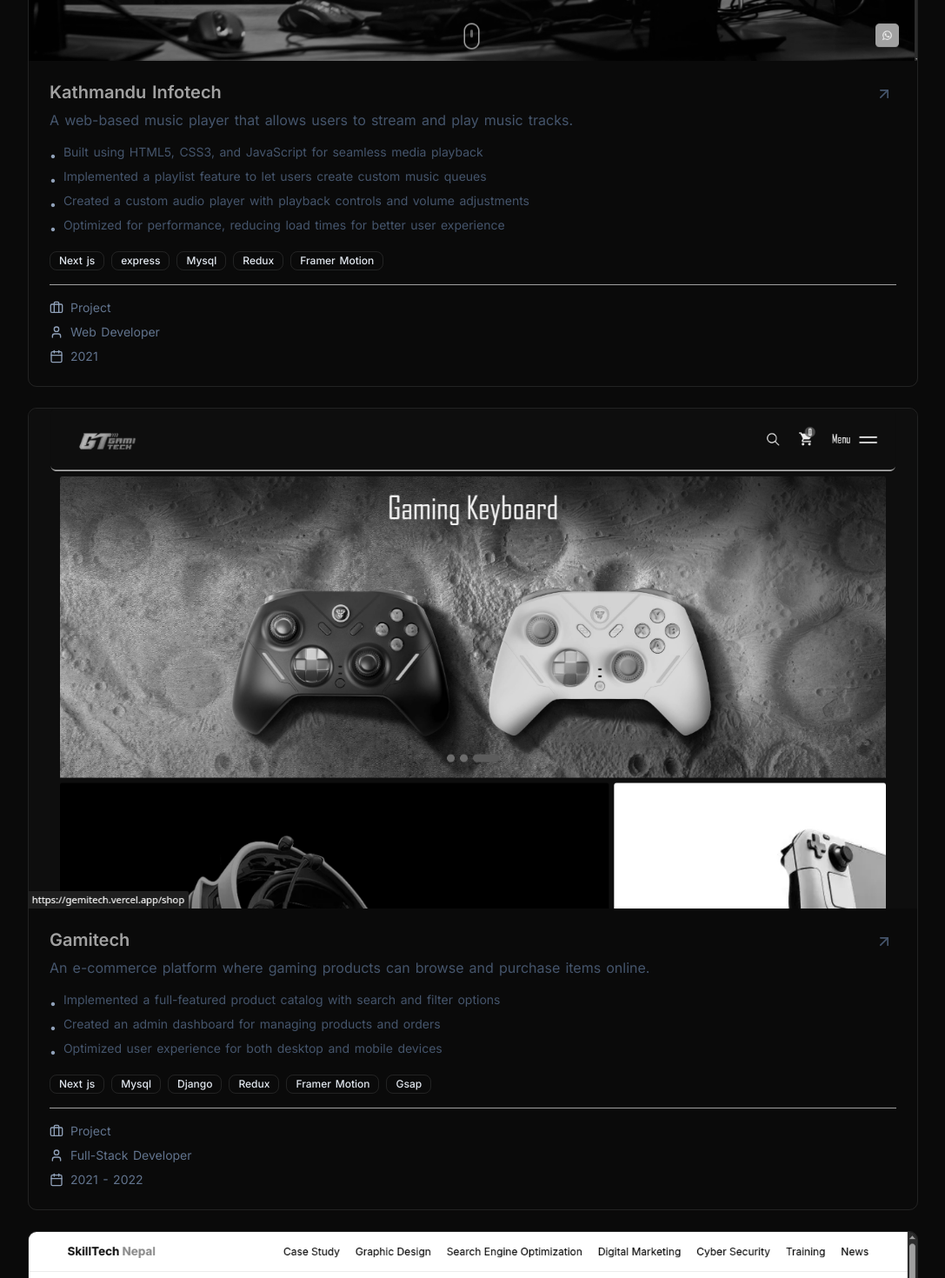
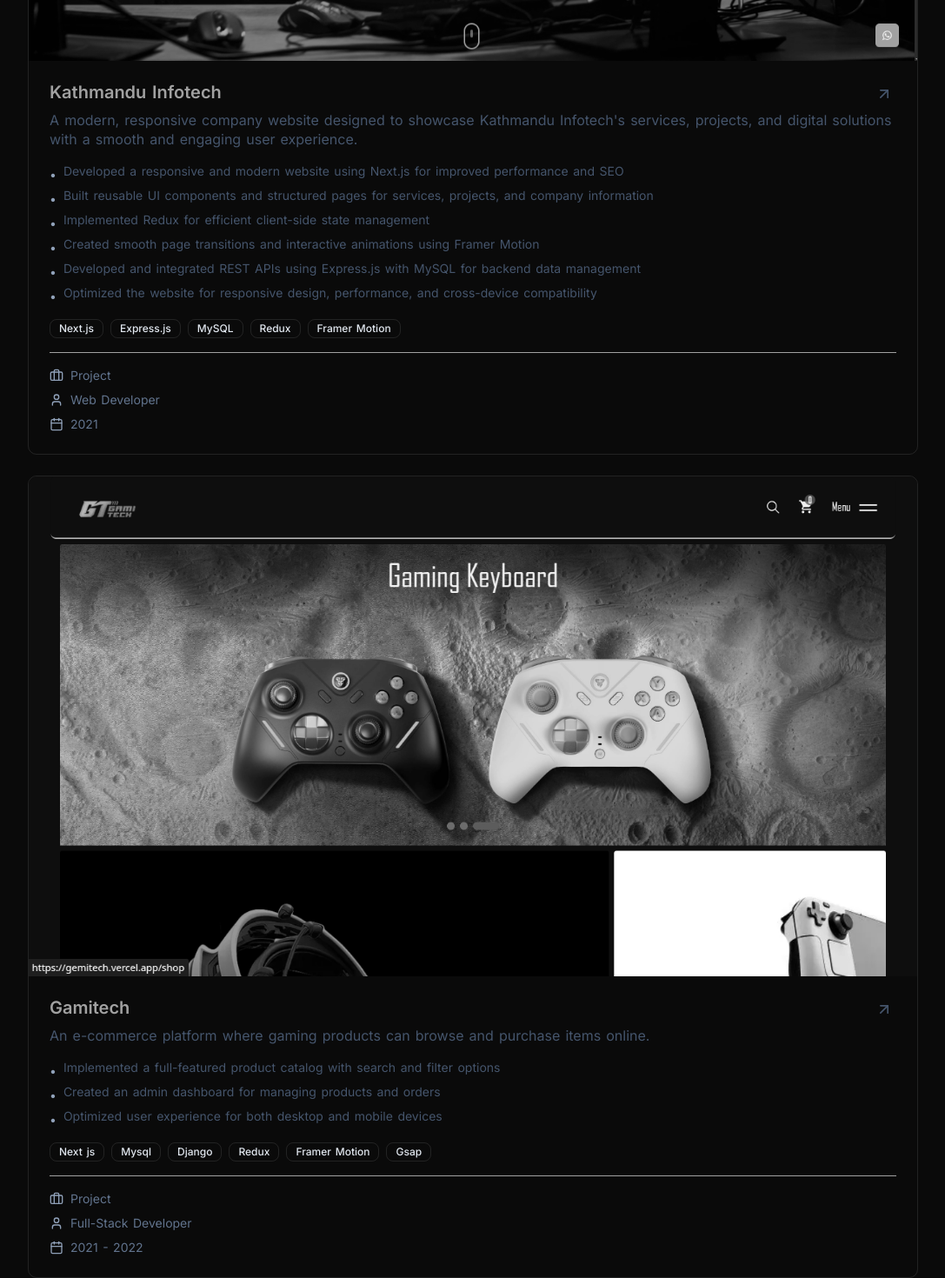
Before and after one commit to prabinnnnnnn/profolio_v2, a Next.js app: page / in a window 1280 px wide. Shown: the part 2520-3990 px from the top of the page at 87% size, without its empty margins (96-1183 px from the left). Built offline with nearby package versions, Linux system fonts and the light colour scheme.

Commit message:
refactor: changes in ui 	- certification: change the logo of simplilearn 	- project: add redirect links to showcase the works 	- remove the "use client" from other pages to render ui in server

```diff
--- a/src/app/(main)/page.tsx
+++ b/src/app/(main)/page.tsx
@@ -1,4 +1,3 @@
-"use client";
 import Skills from "@/components/features";
 import HeroSection from "@/components/hero-section";
 import { Certificate } from "@/components/certificte";
@@ -7,12 +6,12 @@
 
 export default function Home() {
     return (
-        <main className="flex flex-col items-center justify-center  ">
+        <main className="flex flex-col items-center justify-center ">
             <HeroSection />
             <Skills />
             <Projects />
             <Certificate />
-            <Skill/>
+            <Skill />
         </main>
     );
 }
--- a/src/components/card/project-card.tsx
+++ b/src/components/card/project-card.tsx
@@ -1,8 +1,8 @@
 
-import React from "react";
 import { ArrowUpRight, Calendar, Briefcase, User } from "lucide-react";
 import Tag from "./tag";
 import Image from "next/image";
+import Link from "next/link";
 
 interface ProjectCardProps {
     project: {
@@ -16,7 +16,7 @@
         type?: string;
         startDate?: string;
         endDate?: string;
-        link?: {
+        link: {
             href: string;
             label: string
         }
@@ -26,7 +26,7 @@
 
 const ProjectCard = ({ project }: ProjectCardProps) => {
     return (
-        <div className="group rounded-lg overflow-hidden border hover:shadow-md transition-all duration-300">
+        <Link href={project.link.href} target="_blank" className="overflow-hidden transition-all duration-300 border rounded-lg group hover:shadow-md">
             <div className="relative aspect-auto ">
                 <Image
                     src={project.image}
@@ -37,24 +37,23 @@
                     className="w-full h-full grayscale "
                 />
             </div>
-            <div className="p-6 col-span-2">
-                <div className="flex justify-between items-start">
-                    <h3 className="text-xl font-semibold leading-tight mb-2 text-muted-foreground">{project.title}</h3>
-                    <a
-                        href={project.link?.href}
-                        className="text-slate-600 hover:text-slate-900 transition-colors p-1 rounded-full hover:bg-slate-100"
+            <div className="col-span-2 p-6">
+                <div className="flex items-start justify-between">
+                    <h3 className="mb-2 text-xl font-semibold leading-tight text-muted-foreground">{project.title}</h3>
+                    <div
+                        className="p-1 transition-colors rounded-full text-slate-600 hover:text-slate-900 hover:bg-slate-100"
                         aria-label="View project"
                     >
-                        <ArrowUpRight className="h-5 w-5" />
-                    </a>
+                        <ArrowUpRight className="w-5 h-5" />
+                    </div>
                 </div>
-                <p className="text-slate-600 mb-4">{project.description}</p>
+                <p className="mb-4 text-slate-600">{project.description}</p>
 
                 {project.bullets.length > 0 && (
                     <ul className="mb-4 space-y-1">
                         {project.bullets.map((bullet: string, index: number) => (
-                            <li key={index} className="text-sm text-slate-600 flex items-start">
-                                <span className="mr-2 text-slate-400 mt-1">•</span>
+                            <li key={index} className="flex items-start text-sm text-slate-600">
+                                <span className="mt-1 mr-2 text-slate-400">•</span>
                                 <span>{bullet}</span>
                             </li>
                         ))}
@@ -67,24 +66,24 @@
                     ))}
                 </div>
 
-                <div className="pt-4 border-t border-muted-foreground mt-4 flex flex-col gap-2">
+                <div className="flex flex-col gap-2 pt-4 mt-4 border-t border-muted-foreground">
                     {project.company && (
                         <div className="flex items-center text-sm text-slate-500">
-                            <Briefcase className="h-4 w-4 mr-2 text-slate-400" />
+                            <Briefcase className="w-4 h-4 mr-2 text-slate-400" />
                             <span>{project.company}</span>
                         </div>
                     )}
 
                     {project.position && (
                         <div className="flex items-center text-sm text-slate-500">
-                            <User className="h-4 w-4 mr-2 text-slate-400" />
+                            <User className="w-4 h-4 mr-2 text-slate-400" />
                             <span>{project.position}</span>
                         </div>
                     )}
 
                     {(project.startDate || project.endDate) && (
                         <div className="flex items-center text-sm text-slate-500">
-                            <Calendar className="h-4 w-4 mr-2 text-slate-400" />
+                            <Calendar className="w-4 h-4 mr-2 text-slate-400" />
                             <span>
                                 {project.startDate}
                                 {project.endDate && project.startDate !== project.endDate && ` - ${project.endDate}`}
@@ -93,7 +92,7 @@
                     )}
                 </div>
             </div>
-        </div>
+        </Link>
     );
 };
 
--- a/src/components/footer.tsx
+++ b/src/components/footer.tsx
@@ -1,11 +1,8 @@
-"use client";
-
-
 export default function Footer() {
     const date = new Date()
     return (
         <footer className="py-10" id="contact">
-      <div className="flex flex-col items-center gap-6 text-center text-sm">
+            <div className="flex flex-col items-center gap-6 text-sm text-center">
                 <p className="text-semibold text-muted-foreground">© Prabin Moktan</p>
             </div>
         </footer>
--- a/src/components/projects.tsx
+++ b/src/components/projects.tsx
@@ -1,5 +1,3 @@
-"use client";
-
 import HeaderTitle from "./util/header-title";
 import { config, Project } from "@/config";
 import ProjectCard from "./card/project-card";
@@ -16,8 +14,8 @@
                         </p>
                     </div>
                 </div>
-        <div className="mx-auto grid max-w-5xl grid-cols-1 gap-6 pt-12 ">
-          {config.projects.map((project: Project,index) => (<ProjectCard key={index} project={project} />))}
+                <div className="grid max-w-5xl grid-cols-1 gap-6 pt-12 mx-auto ">
+                    {config.projects.map((project: Project, index) => (<ProjectCard key={index + project.title} project={project} />))}
                 </div>
             </div>
         </section>
--- a/src/components/ui/avatar.tsx
+++ b/src/components/ui/avatar.tsx
@@ -1,5 +1,3 @@
-"use client";
-
 import * as React from "react";
 import * as AvatarPrimitive from "@radix-ui/react-avatar";
 
--- a/src/components/ui/drawer.tsx
+++ b/src/components/ui/drawer.tsx
@@ -1,5 +1,3 @@
-"use client"
-
 import * as React from "react"
 import { Drawer as DrawerPrimitive } from "vaul"
 
--- a/src/components/util/go-back-up.tsx
+++ b/src/components/util/go-back-up.tsx
@@ -1,8 +1,7 @@
 "use client";
 
-import { useTheme } from "@/providers/theme-context";
 import { AnimatePresence, motion } from "framer-motion";
-import { ChevronUp, MoonIcon, SunIcon } from "lucide-react";
+import { ChevronUp } from "lucide-react";
 import { useEffect, useState } from "react";
 
 export default function GoBackUp() {
--- a/src/config/index.tsx
+++ b/src/config/index.tsx
@@ -148,22 +148,24 @@
         {
             title: "Kathmandu Infotech",
             description:
-                "A web-based music player that allows users to stream and play music tracks.",
+                "A modern, responsive company website designed to showcase Kathmandu Infotech's services, projects, and digital solutions with a smooth and engaging user experience.",
             bullets: [
-                "Built using HTML5, CSS3, and JavaScript for seamless media playback",
-                "Implemented a playlist feature to let users create custom music queues",
-                "Created a custom audio player with playback controls and volume adjustments",
-                "Optimized for performance, reducing load times for better user experience",
+                "Developed a responsive and modern website using Next.js for improved performance and SEO",
+                "Built reusable UI components and structured pages for services, projects, and company information",
+                "Implemented Redux for efficient client-side state management",
+                "Created smooth page transitions and interactive animations using Framer Motion",
+                "Developed and integrated REST APIs using Express.js with MySQL for backend data management",
+                "Optimized the website for responsive design, performance, and cross-device compatibility",
             ],
             company: "Project",
             image: "/project/kit.png",
-            tags: ["Next js", "express", "Mysql", "Redux", "Framer Motion"],
+            tags: ["Next.js", "Express.js", "MySQL", "Redux", "Framer Motion"],
             position: "Web Developer",
             type: "fulltime",
             startDate: "2021",
             endDate: "2021",
             link: {
-                label: "View Portfolio",
+                label: "Visit Website",
                 href: "https://Kathmanduinfotech.com",
             },
         },
@@ -380,7 +382,7 @@
                 endDate: "1974",
                 description:
                     "Gained hands-on experience in containerization, Docker CLI, image and container management, Docker Compose, and deploying scalable applications using Docker best practices",
-                logo: "/logo/simplilearn.png",
+                logo: "/logo/simple.jpg",
                 certificationImage: "/certification/simplelearn.png"
             },
         ],
```
Also changed, not shown: src/components/certificte.tsx (+9 -13 lines), src/components/development-skills.tsx (+7 -9 lines), public/logo/simple.jpg (added), 1 other file (tests, documents, lock files or other folders). Lines whose indentation alone changed are shown as unchanged.
